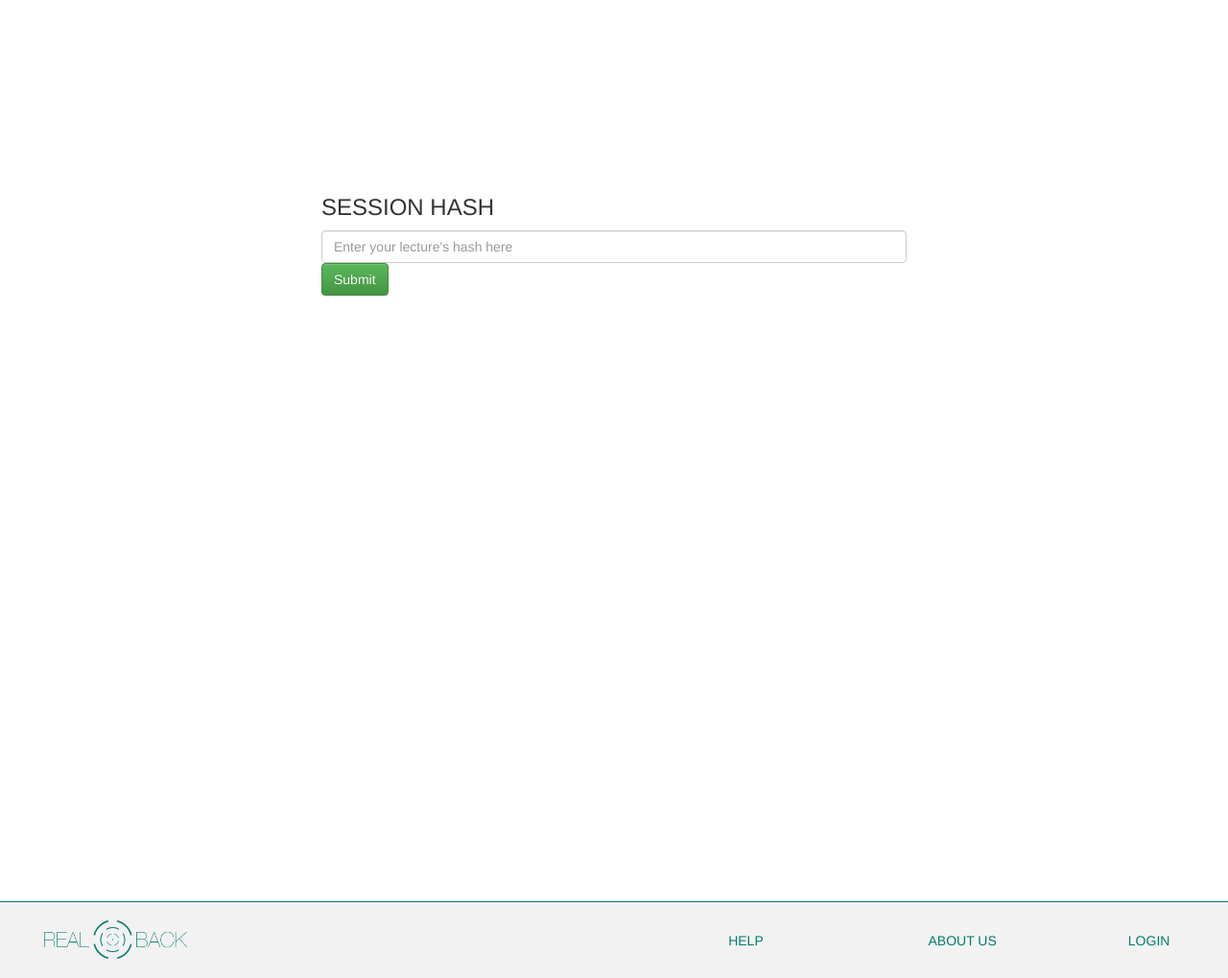
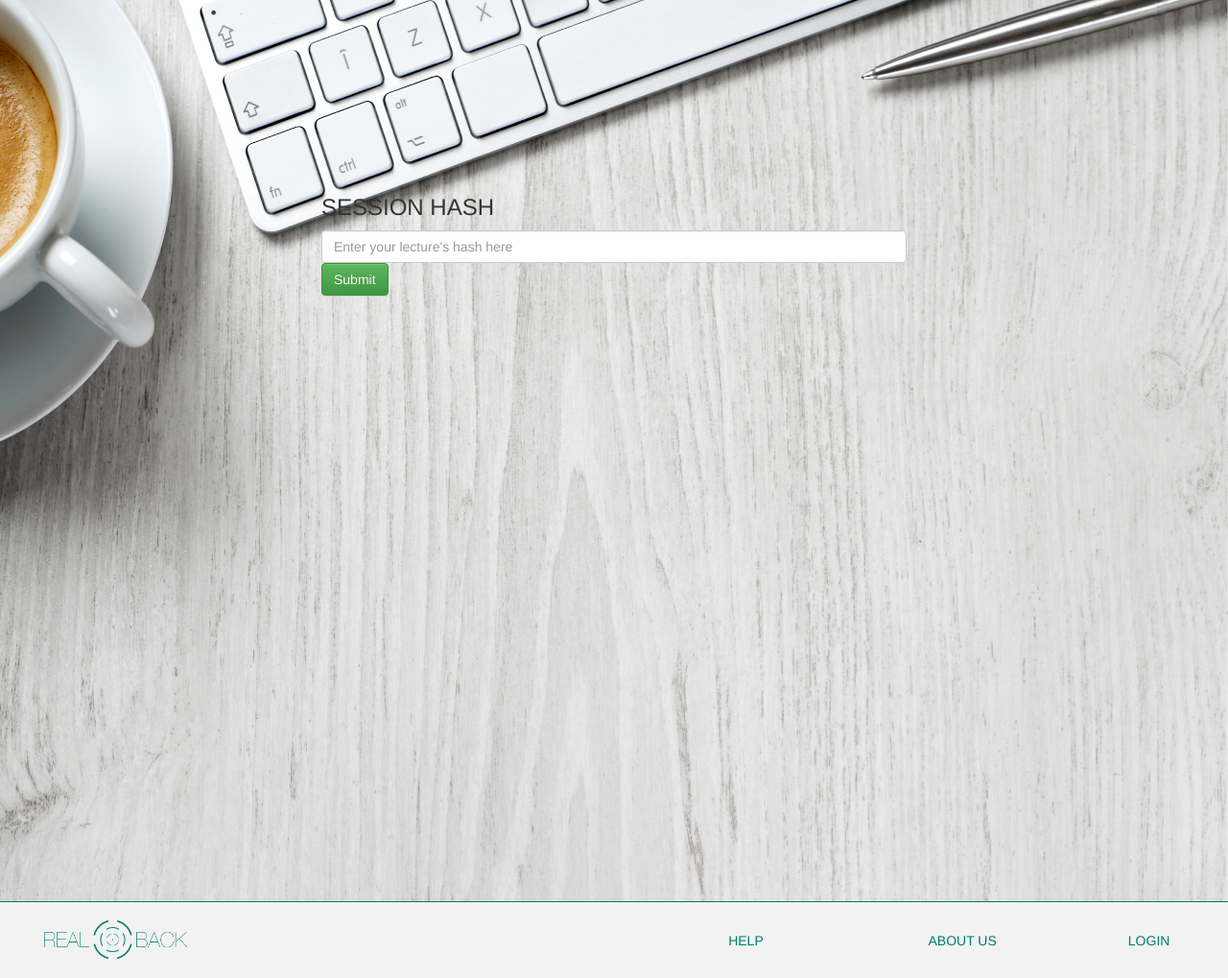
Before and after one commit to martinlunde/RealBack, a Django app: page / in a window 1280 px wide. Shown: the whole page at 96% size. Run offline with Django 3.2, Linux system fonts and the light colour scheme; some libraries are stand-ins or nearby versions.

Commit message:
Added backgroundimage which scales perfectly on all devices.

```diff
--- a/attendee/static/attendee.css
+++ b/attendee/static/attendee.css
@@ -18,7 +18,7 @@ body {
   width: 100%;
   /* Set the fixed height of the footer here */
   height: 80px;
- background-color: #f2f2f2;
+  background-color: #f2f2f2;
 }
 
 .logo {
@@ -44,11 +44,36 @@ body {
 	font-weight: 300;
 }
 
-#frontpage_background {
-    position: absolute;
-    height: 100%;
+.frontpage_container {
+	height: 100%;
+	width: 100%;
+	overflow: hidden;
+}
+
+.frontpage_background_container {
+	height: 100%;
+	width: 100%;
+	overflow: hidden;
+}
+
+.frontpage_background {
+	/*background: url('frontpage.jpg');
+	background-size: cover;
+	position: absolute;
+	*/
+
+	position: fixed;
+    width: 100%;
+    height: auto;
+    min-width: 1024px;
+    min-height: 100%;
     z-index: -1;
+    overflow: hidden;
+    top:0;
+    left:0;
+
 }
+
 
 /*Input field styling*/
 #hashForm {
--- a/templates/attendee/index.html
+++ b/templates/attendee/index.html
@@ -15,6 +15,9 @@
 <body>
 
     <div class="frontpage_container">
+        <div class="frontpage_background_container">
+            <img class="frontpage_background" src="static/frontpage.jpg">
+        </div>
         <div class="row">
             <div class="col-md-12 frontpage_divider" ></div>
         </div>
```
